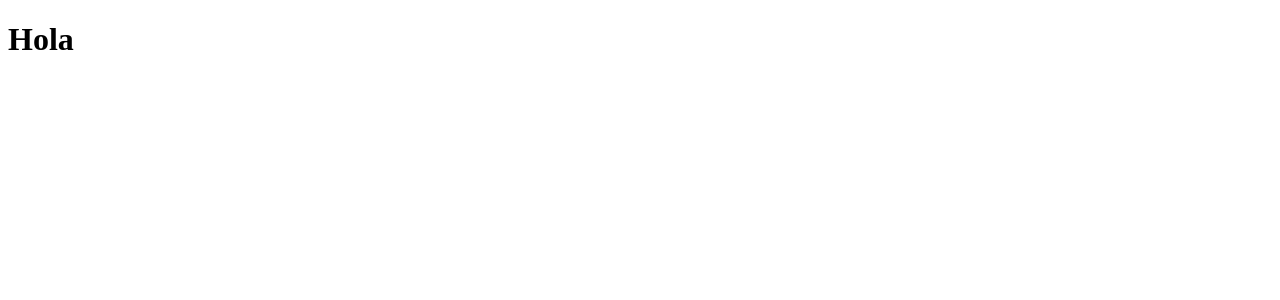
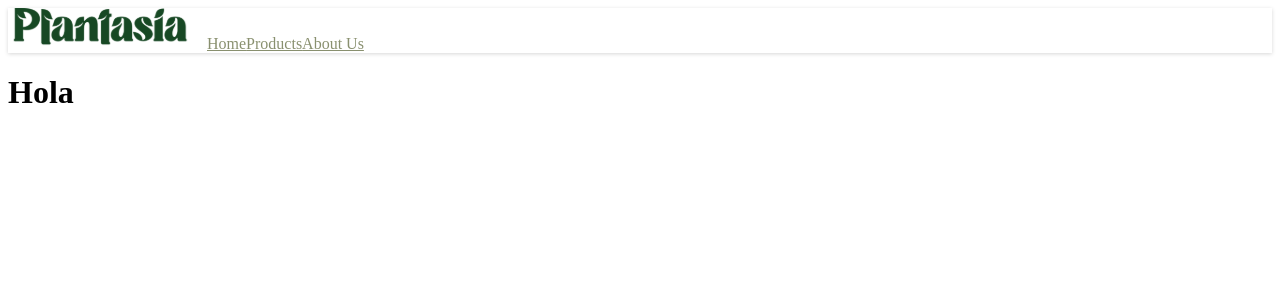
Before and after one commit to Plantasia-HackAcademy/plantasia_frontpages, a React app: page / in a window 1280 px wide. Shown: the top 300 px of the page. Built offline with nearby package versions, Linux system fonts and the light colour scheme; the HTML template or start-up script is replaced by a standard one.

Commit message:
Consistencia en clases

```diff
--- a/src/components/Navbar.css
+++ b/src/components/Navbar.css
@@ -1,8 +1,8 @@
-.navbarAnchor i {
+.navbar-anchor i {
   color: #174824;
   font-size: 2rem;
 }
-.navbarText {
+.navbar-text {
   color: #89906f;
 }
 .navbar {
--- a/src/components/Navbar.jsx
+++ b/src/components/Navbar.jsx
@@ -1,33 +1,33 @@
 import React from "react";
 import "./Navbar.css";
 
-function NavBar() {
+function Navbar() {
   return (
-    <nav className="navbar navbar-light bg-white">
+    <nav className="navbar navbar-light bg-white p-0">
       <div className="container">
         <div className="d-flex align-items-center">
           <a className="navbar-brand text-warning" href="/">
             <img src="/public/assets/images/Logo.svg" alt="" />
           </a>
-          <a className="navbarText nav-link me-3" href="#">
+          <a className="navbar-text nav-link me-3" href="#">
             Home
           </a>
-          <a className="navbarText nav-link me-3" href="#">
+          <a className="navbar-text nav-link me-3" href="#">
             Products
           </a>
-          <a className="navbarText nav-link me-3" href="#">
+          <a className="navbar-text nav-link me-3" href="#">
             About Us
           </a>
         </div>
 
         <div className="d-flex">
-          <a className="nav-link me-3 ms-auto navbarAnchor" href="#">
+          <a className="nav-link me-3 ms-auto navbar-anchor" href="#">
             <i className="bi bi-person-fill"></i>
           </a>
-          <a className="nav-link me-3 navbarAnchor" href="#">
+          <a className="nav-link me-3 navbar-anchor" href="#">
             <i className="bi bi-suit-heart-fill"></i>
           </a>
-          <a className="nav-link me-3 navbarAnchor" href="#">
+          <a className="nav-link me-3 navbar-anchor" href="#">
             <i className="bi bi-cart-fill"></i>
           </a>
         </div>
@@ -36,4 +36,4 @@ function NavBar() {
   );
 }
 
-export default NavBar;
+export default Navbar;
--- a/src/pages/Home.jsx
+++ b/src/pages/Home.jsx
@@ -1,6 +1,13 @@
+import "../css/Home.css";
+import Navbar from "../components/Navbar";
+
 function Home() {
   return (
     <>
+      <Navbar />
+      <div className="home-header">
+        <div className="container"></div>
+      </div>
       <h1>Hola</h1>
     </>
   );
```
Also changed, not shown: src/css/Home.css (added).
